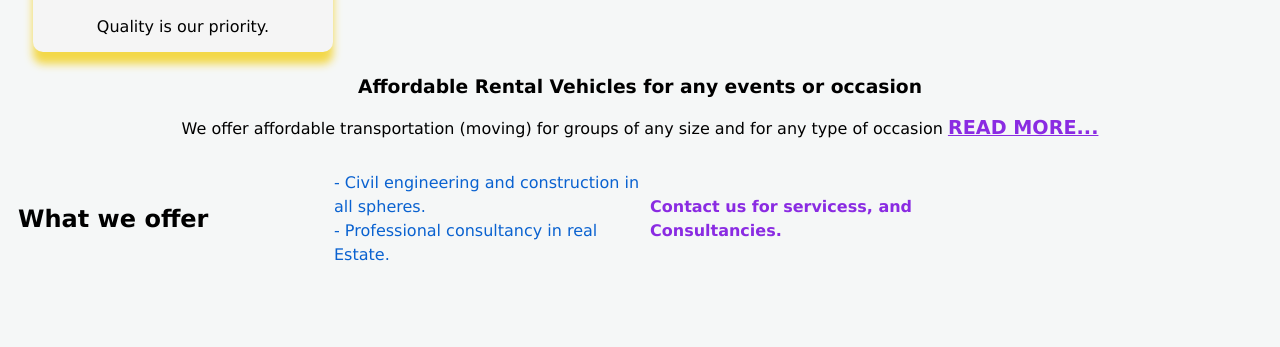
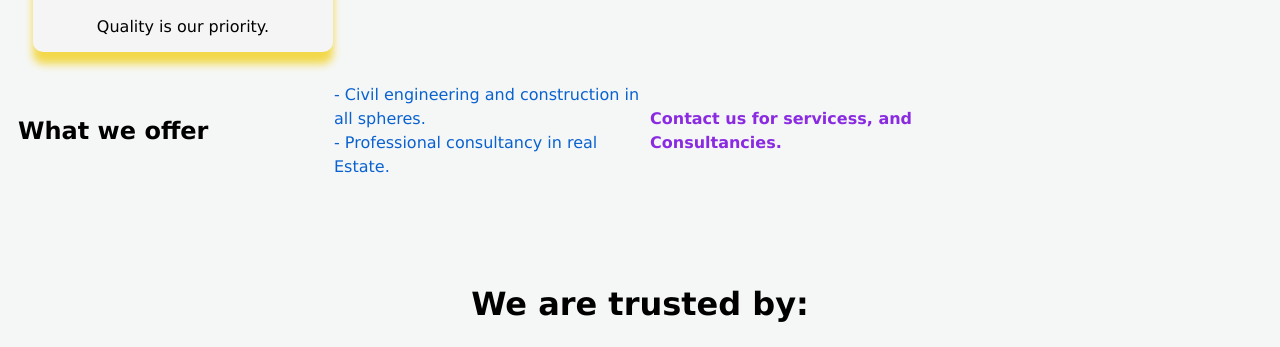
Before and after one commit to KIKETENATHAN/qualtech, a plain HTML site: page index.html in a window 1280 px wide. Shown: the part 1832-2179 px from the top of the page. Drawn offline with Linux system fonts and the light colour scheme.

Commit message:
removed paragraph

```diff
--- a/index.html
+++ b/index.html
@@ -160,10 +160,6 @@
           </div>
   </div>
 </div>
-<h3 style="text-align: center;">Affordable Rental Vehicles for any events or occasion</h3>
-<p>We offer affordable transportation (moving) for groups of any size and for any type of occasion
- <a href="about.html" style="color: blueviolet; font-size: larger; font-weight: 800;">READ MORE...</a>
-</p>
 <div class="container2">
   <p style="display: inline-flex;text-align: left; font-size: x-large;"> <b>What we offer</b></p><br>
   <p style="color: #0a62d0; font-size: medium; display: inline-block; text-align: left;">
```
